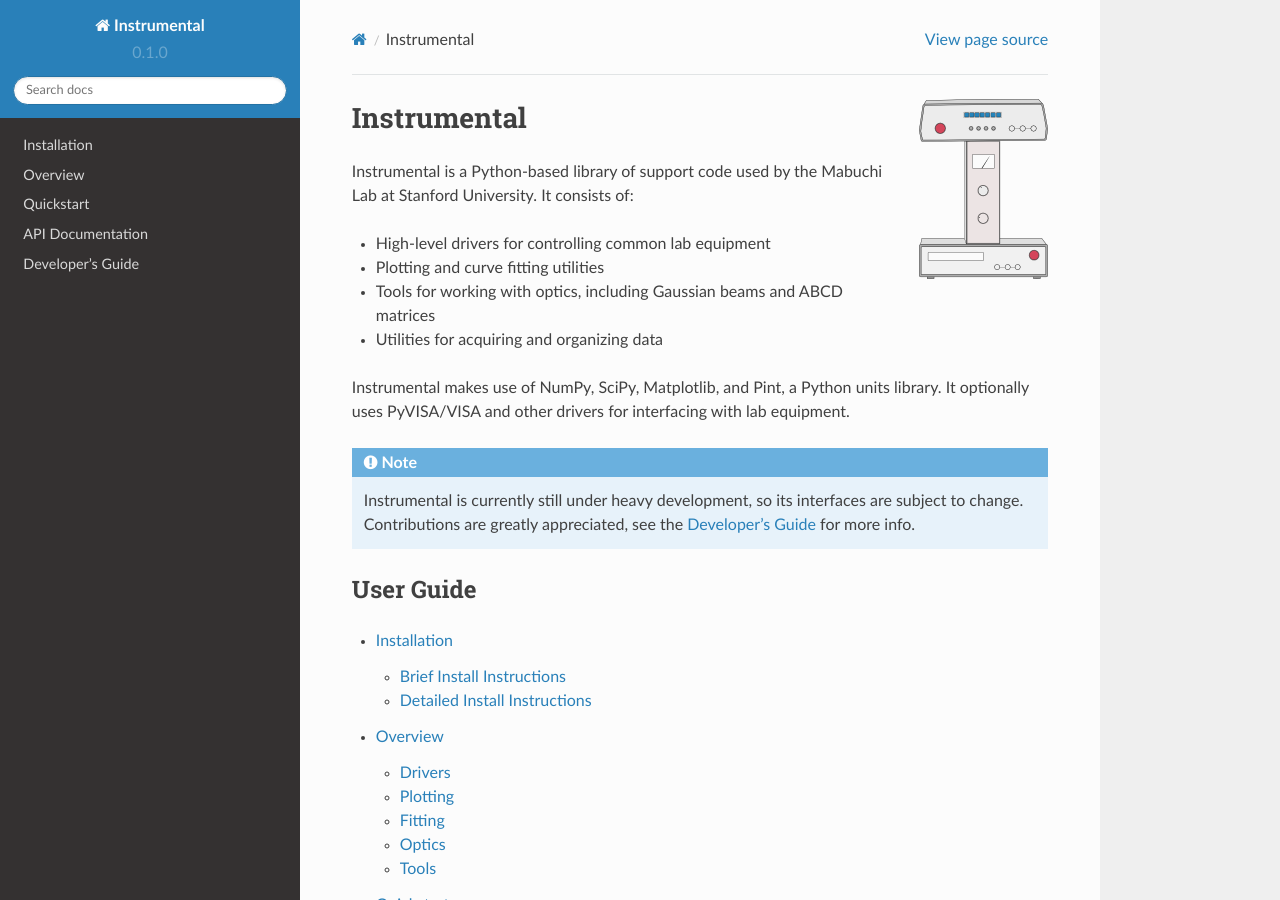
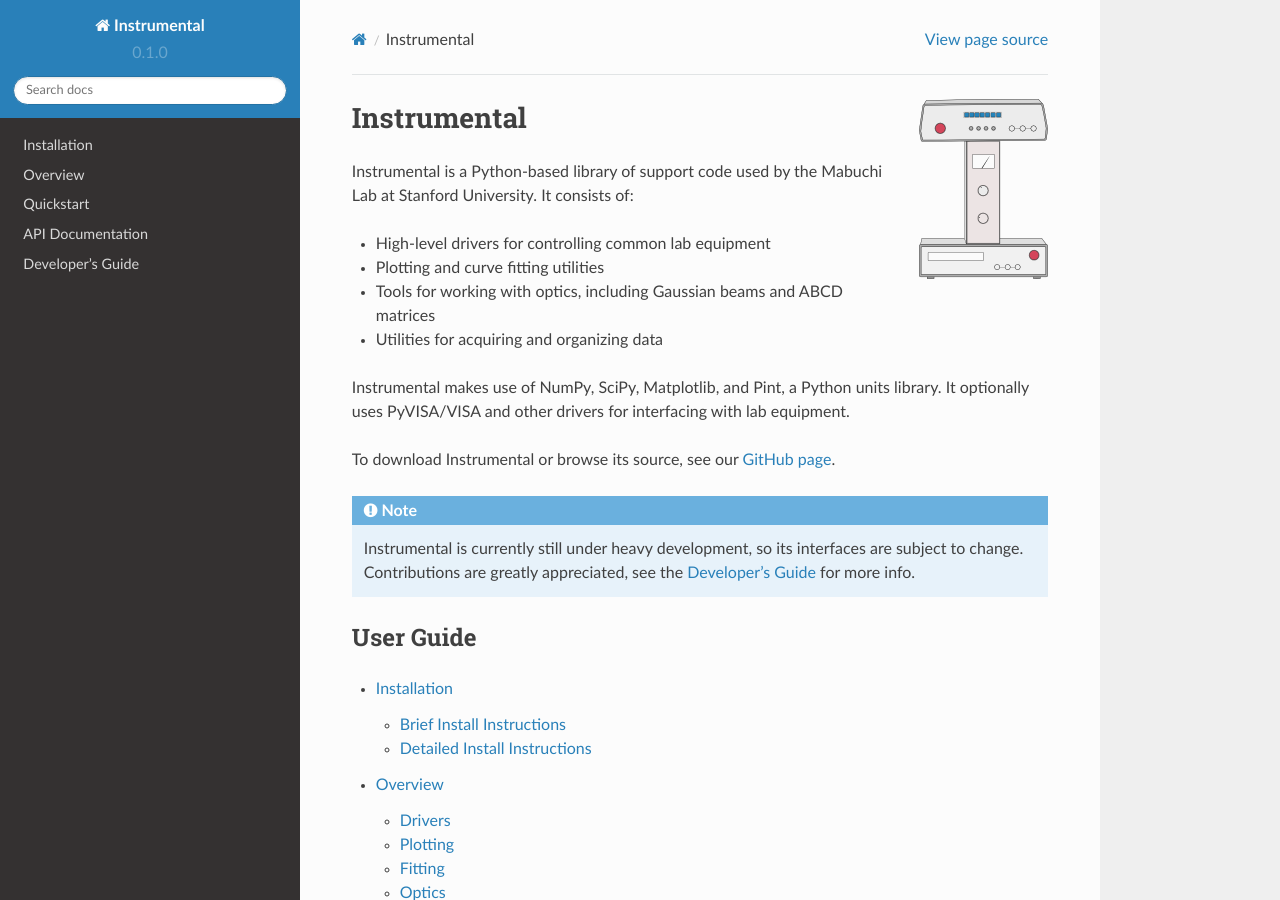
Before and after one commit to mabuchilab/Instrumental, a Sphinx documentation site: the page built from docs/index.rst, in a window 1280 px wide and 900 px high. Built offline with Sphinx 7.4.7 and the Read the Docs theme 2.0.0, drawn with Linux system fonts in a browser that asks for light colours; formulas are drawn with MathJax 3.

Commit message:
Added link to github page on the main docs page

```diff
--- a/docs/index.rst
+++ b/docs/index.rst
@@ -16,6 +16,9 @@ Instrumental makes use of NumPy, SciPy, Matplotlib, and Pint, a Python units
 library. It optionally uses PyVISA/VISA and other drivers for interfacing with
 lab equipment.
 
+To download Instrumental or browse its source, see our `GitHub page
+<https://github.com/mabuchilab/Instrumental>`_.
+
 .. NOTE::
     Instrumental is currently still under heavy development, so its interfaces
     are subject to change. Contributions are greatly appreciated, see the
```
